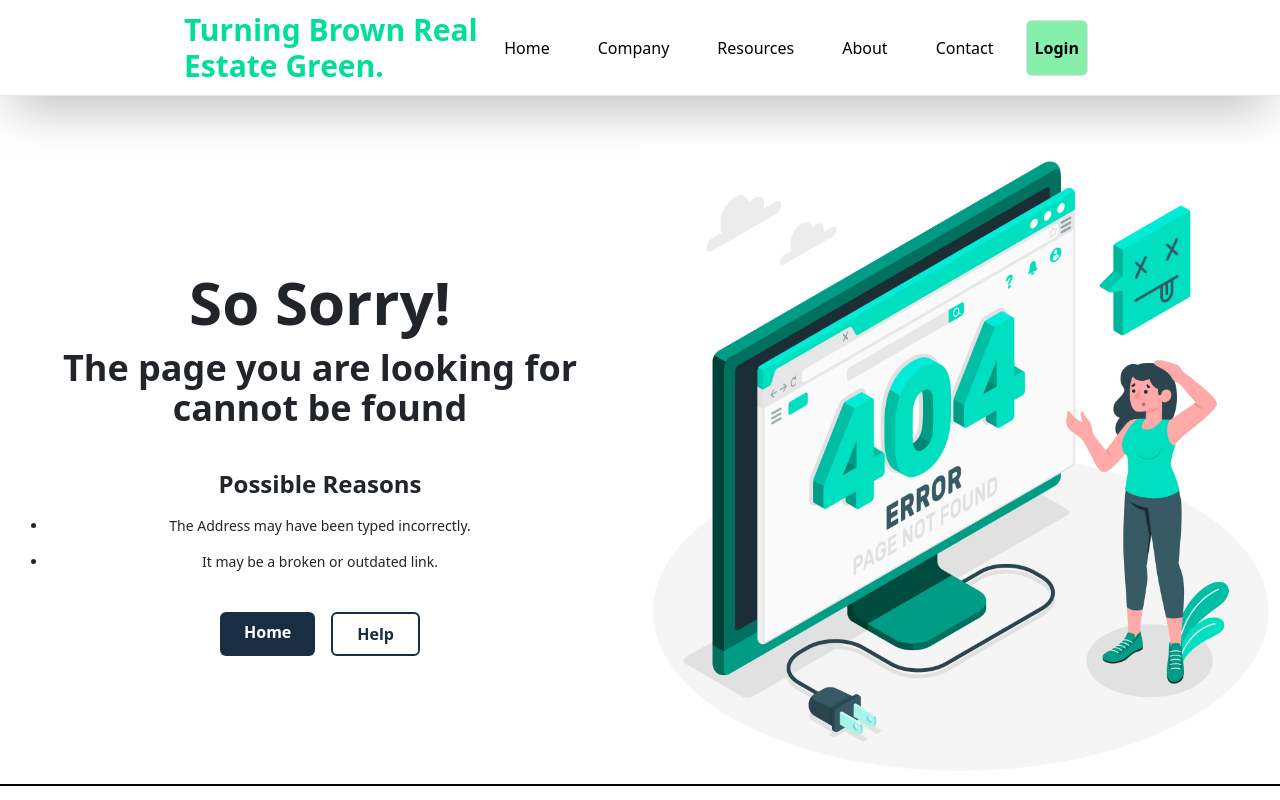
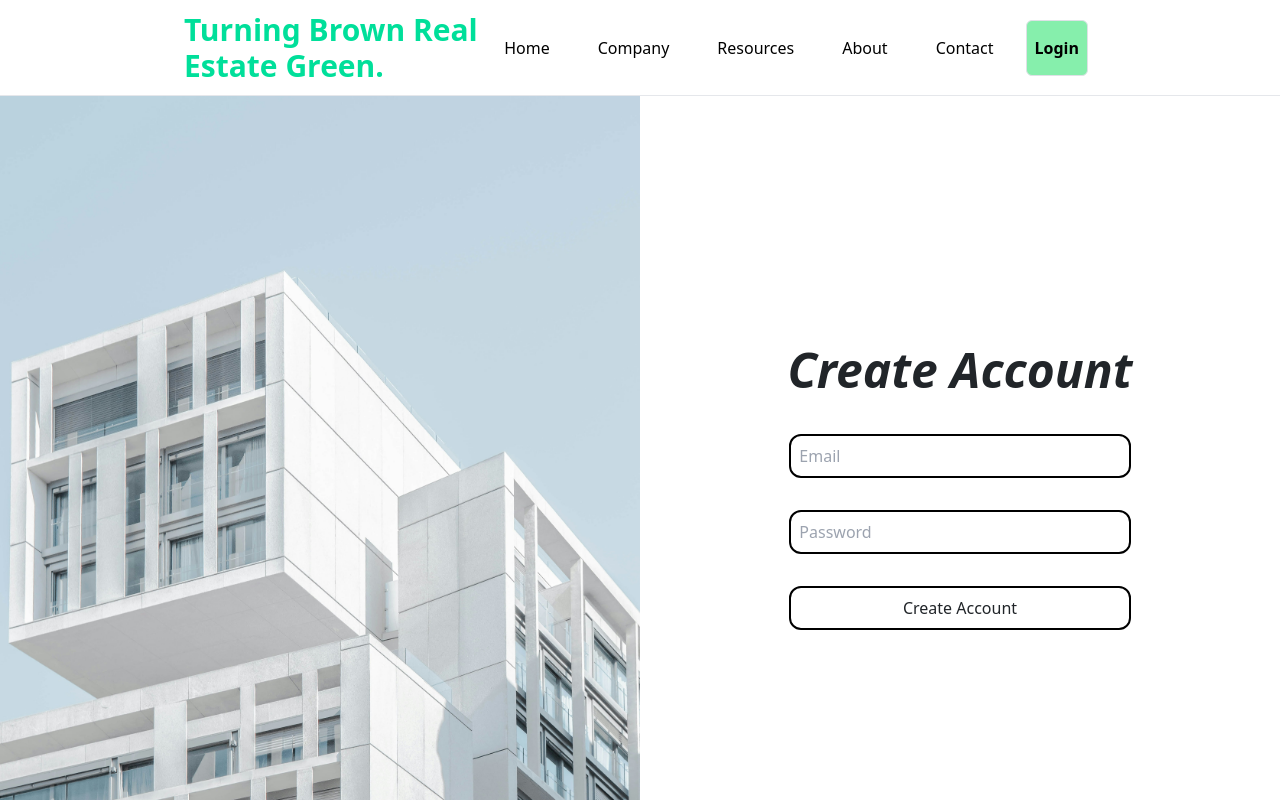
Before and after one commit to Lukasnystrom/Turning-Brown-Real-Estate-Green, a React (Create React App) app in the folder frontend/: page /login in a window 1280 px wide. Shown: the top 800 px of the page. Built offline with nearby package versions, Linux system fonts and the light colour scheme; the HTML template or start-up script is replaced by a standard one.

Commit message:
Basic Login

```diff
--- a/frontend/src/App.js
+++ b/frontend/src/App.js
@@ -3,6 +3,7 @@ import { BrowserRouter, Routes, Route } from 'react-router-dom';
 
 import Layout from './pages/Layout';
 import Index from './pages/Index';
+import Login from './pages/Login';
 import CreateAccount from './pages/CreateAccount';
 import NoPage from './pages/NoPage';
 
@@ -14,6 +15,7 @@ function App() {
         <Routes>
           <Route path="/" element={<Layout />}>
             <Route index element={<Index />} />
+            <Route path="login" element={<Login />} />
             <Route path="create-account" element={<CreateAccount />} />
             <Route path="*" element={<NoPage />} />
           </Route>
--- /dev/null
+++ b/frontend/src/pages/Login.jsx
@@ -0,0 +1,23 @@
+import React, { useState } from "react";
+
+import LoginComponent from "./components/LoginComponent";
+
+export default function Login() {
+    const [email, setEmail] = useState('');
+    const [password, setPassword] = useState('');
+
+    function handleAccountCreation(event) {
+        event.preventDefault();
+        console.log('Creating Account');
+        console.log(email);
+        console.log(password);
+        console.log('Account Created');
+
+    }
+
+    return (
+        <div>
+            <LoginComponent setEmail={setEmail} setPassword={setPassword} handleAccountCreation={handleAccountCreation} />
+        </div>
+    );
+}
--- /dev/null
+++ b/frontend/src/pages/components/LoginComponent.jsx
@@ -0,0 +1,26 @@
+import React, { useState } from "react";
+
+import appartmentsImage from '../../assets/appartments.jpg';
+
+export default function LoginComponent(props) {
+    const styles = {
+        input: "w-2/3 border-black border-2 p-2 m-3 rounded-xl",
+        button: "w-1/3 bg-black text-white p-2 m-2 rounded-md"
+    }
+
+    return (
+        <div className="flex">
+            <div className="w-1/2 h-screen bg-cover bg-center" style={{ backgroundImage: `url(${appartmentsImage})` }}></div>
+            <div className="flex w-1/2 h-screen bg-white place-content-center">
+                <div className="flex flex-col items-center justify-center w-full">
+                    <h1 className=" mb-6 text-5xl font-bold italic text-center w-full">Create Account</h1>
+                    <form className="flex flex-col w-4/5 items-center" onSubmit={props.handleAccountCreation}>
+                        <input className={styles.input} name="email" type="email" placeholder="Email" onChange={(event) => props.setEmail(event.target.value)} />
+                        <input className={styles.input} name="password" type="password" placeholder="Password" onChange={(event) => props.setPassword(event.target.value)} />
+                        <button className={styles.input} type="submit">Create Account</button>
+                    </form>
+                </div>
+            </div>
+        </div>
+    );
+}
--- a/frontend/src/pages/components/Navbar.jsx
+++ b/frontend/src/pages/components/Navbar.jsx
@@ -32,7 +32,7 @@ const Navbar = () => {
         <li className='p-4 border-b border-gray-600'>Resources</li>
         <li className='p-4 border-b border-gray-600'>About</li>
         <li className='p-4'>Contact</li>
-        <li className='p-4'>Login</li>
+        <li className='p-4'><Link to={"login"}>Login</Link></li>
       </ul>
     </div>
   );
```
